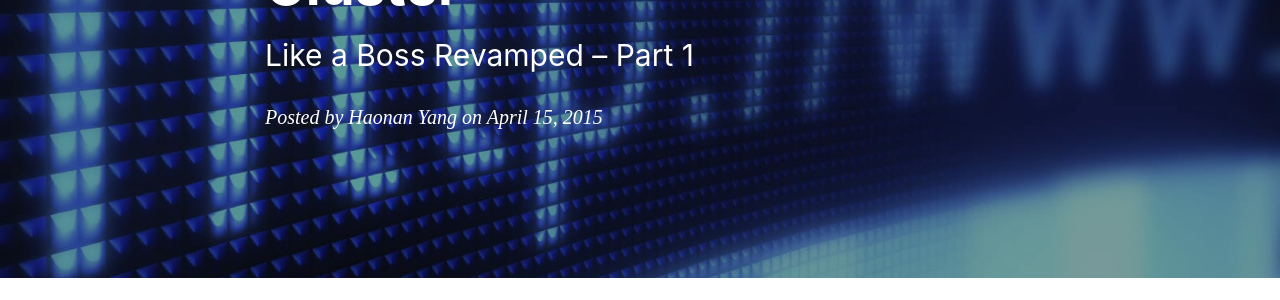
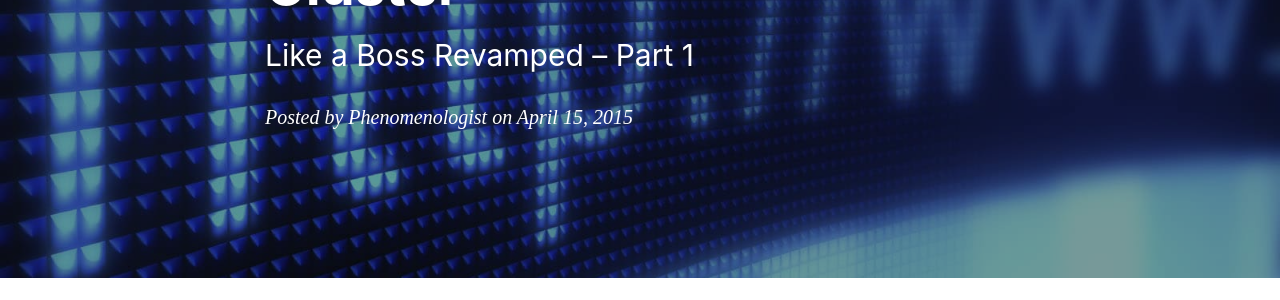
Before and after one commit to rapsoulhaonan/rapsoulhaonan.github.io, a Jekyll site: the page built from _posts/2015-04-15-os-metro.markdown, in a window 1280 px wide and 900 px high. Shown: the part 305-605 px from the top of the window. Built offline with Jekyll 4.4.1, drawn with Linux system fonts in a browser that asks for light colours; nearby versions of some CDN libraries; comment, search, counter and statistics services are not loaded.

Commit message:
Update 2015-04-15-os-metro.markdown

```diff
--- a/_posts/2015-04-15-os-metro.markdown
+++ b/_posts/2015-04-15-os-metro.markdown
@@ -1,7 +1,6 @@
 ---
 layout: post
 title: "Deploy Cloudera EDH Cluster"
-author: "Haonan Yang"
 subtitle: "Like a Boss Revamped – Part 1"
 header-img: "img/post-bg-web.jpg"
 header-mask: 0.4
```
